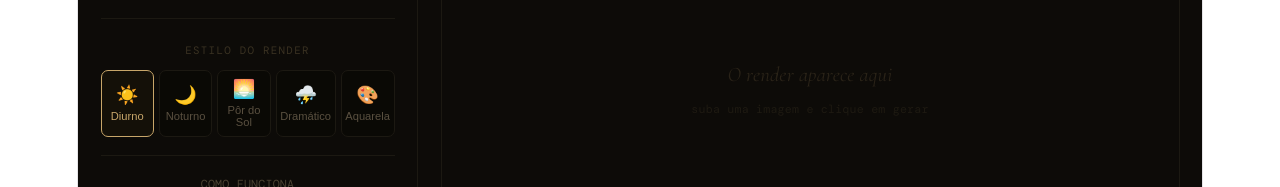
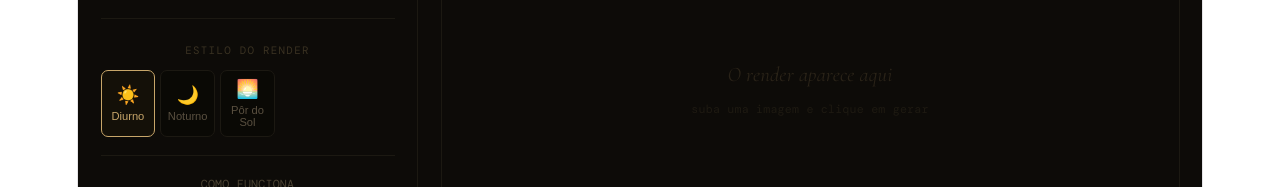
Before and after one commit to mlutegar/M-Render, a React (Vite) app in the folder my-react-app/: page / in a window 1280 px wide. Shown: the part 360-547 px from the top of the page. Built offline with nearby package versions, Linux system fonts and the light colour scheme; no server answers.

Commit message:
auto: alterações 01:16:06

```diff
--- a/my-react-app/src/RenderIA.jsx
+++ b/my-react-app/src/RenderIA.jsx
@@ -4,8 +4,6 @@ const STYLES = [
   { id: "fotorrealista", label: "Diurno", emoji: "☀️", hint: "Luz natural, materiais reais" },
   { id: "noturno", label: "Noturno", emoji: "🌙", hint: "Luzes artificiais, céu noturno" },
   { id: "por_do_sol", label: "Pôr do Sol", emoji: "🌅", hint: "Golden hour, céu laranja" },
-  { id: "dramatico", label: "Dramático", emoji: "⛈️", hint: "Nuvens pesadas, luz contrastada" },
-  { id: "aquarela", label: "Aquarela", emoji: "🎨", hint: "Ilustração artística" },
 ];
 
 const STYLE_PROMPTS = {
```
